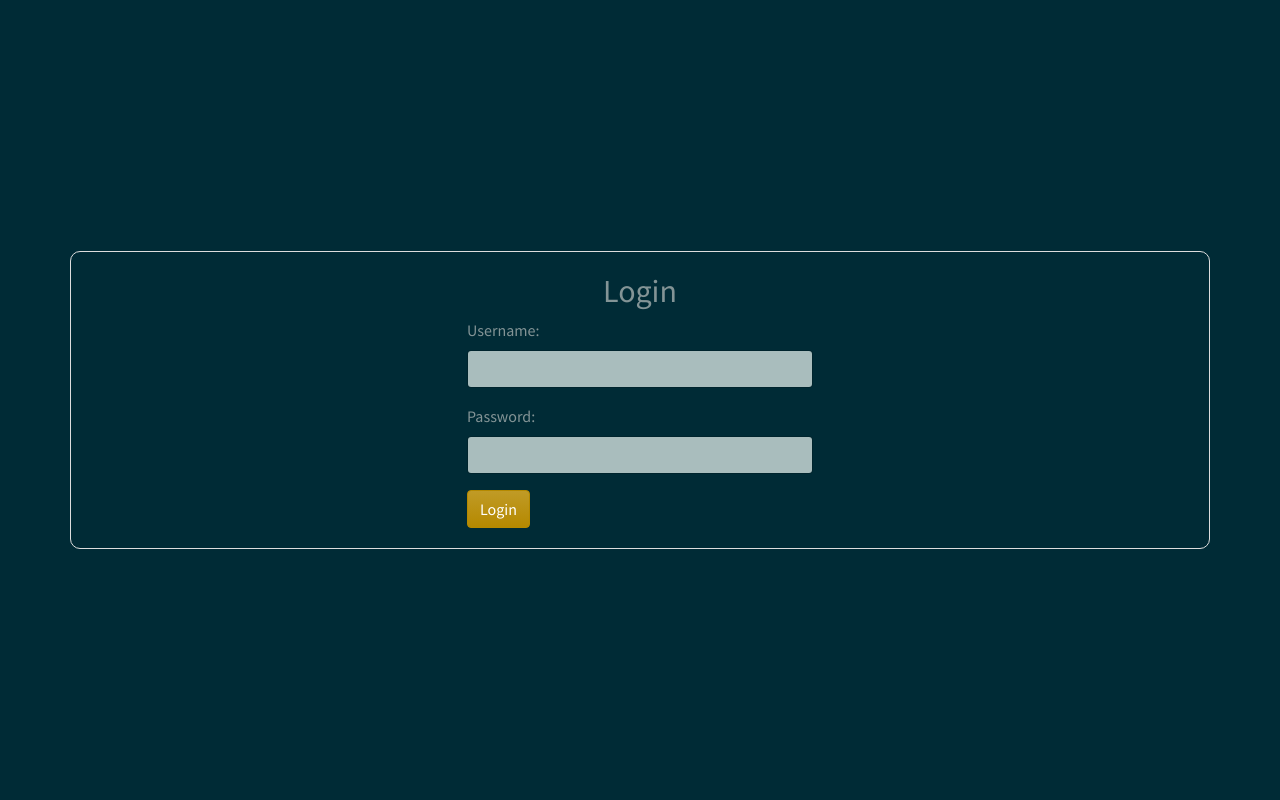
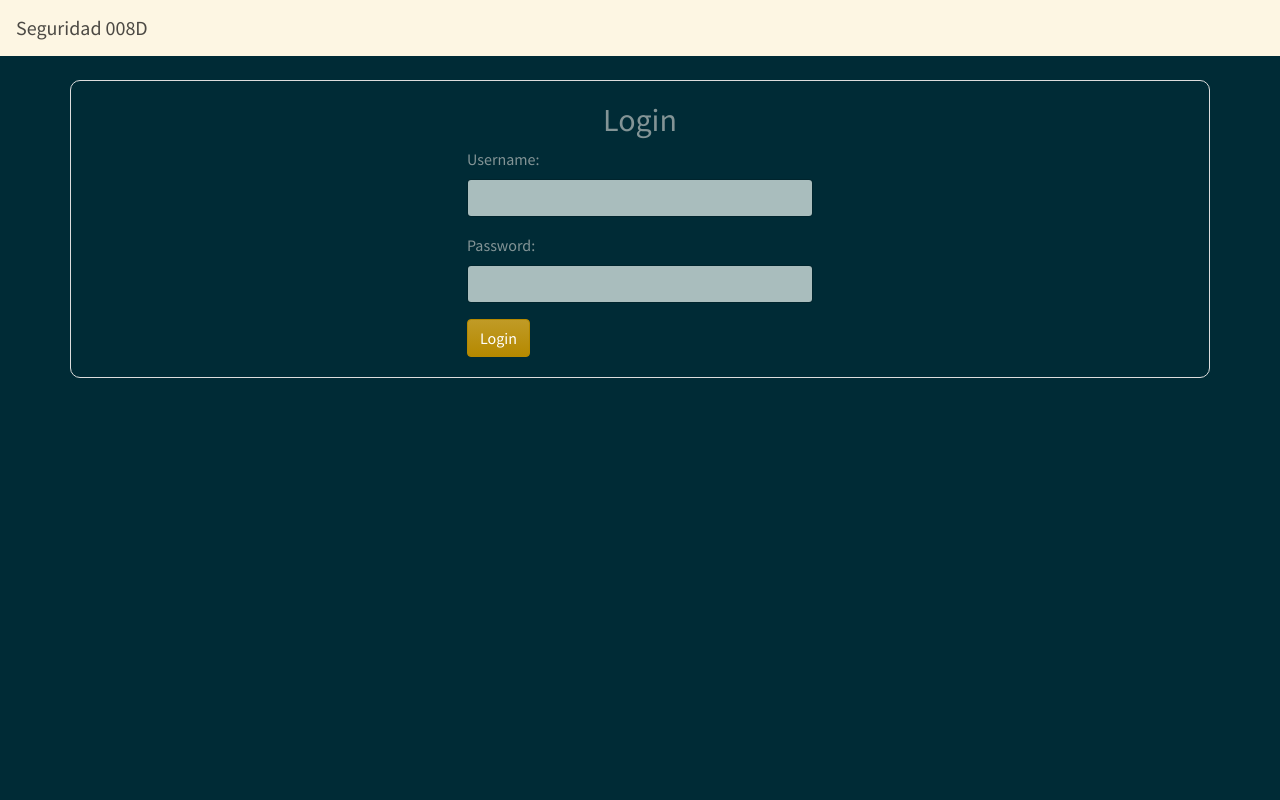
Before and after one commit to dar-rojas/Seguridad-008D, a Django app: page /login/ in a window 1280 px wide. Run offline with Django 4.2, Linux system fonts and the light colour scheme; some libraries are stand-ins or nearby versions.

Commit message:
navbar y boton de logout

```diff
--- a/seguridad008d/reclamos/forms.py
+++ b/seguridad008d/reclamos/forms.py
@@ -8,7 +8,7 @@ from .models import Reclamo
 class LoginForm(forms.Form):
     username = forms.CharField(max_length = 50, widget=forms.TextInput(attrs={'class':'form-control'}))
     password = forms.CharField(max_length = 50, widget=forms.PasswordInput(attrs={'class':'form-control'}))
-    captcha = ReCaptchaField
+    captcha = ReCaptchaField()
 
 
 class Create_Form(ModelForm):
--- a/seguridad008d/reclamos/templates/base.html
+++ b/seguridad008d/reclamos/templates/base.html
@@ -8,14 +8,6 @@
     <script src="https://code.jquery.com/jquery-3.5.1.slim.min.js"></script>
     <script src="https://cdn.jsdelivr.net/npm/bootstrap@4.5.2/dist/js/bootstrap.min.js"></script>
     <style>
-        body {
-            display: flex;
-            align-items: center;
-            justify-content: center;
-            height: 100vh;
-            margin: 0;
-        }
-
         .container {
             border: 1px solid #ddd; /* Add a border around the container */
             padding: 20px;
@@ -24,7 +16,8 @@
     </style>
 </head>
 <body>
-    <div class="container">
+    <header>{% include 'navbar.html' %}</header>
+    <div class="container mt-4">
         {% block content %}{% endblock %}
     </div>
 </body>
--- /dev/null
+++ b/seguridad008d/reclamos/templates/navbar.html
@@ -0,0 +1,18 @@
+<nav class="navbar navbar-expand-lg navbar-light bg-light">
+    <a class="navbar-brand" href="#">Seguridad 008D</a>
+
+    <button class="navbar-toggler" type="button" data-toggle="collapse" data-target="#navbarNav" aria-controls="navbarNav" aria-expanded="false" aria-label="Toggle navigation">
+        <span class="navbar-toggler-icon"></span>
+    </button>
+
+    <div class="collapse navbar-collapse justify-content-end" id="navbarNav">
+        <ul class="navbar-nav">
+            <!-- Logout Button -->
+            {% if user.is_authenticated %}
+                <li class="nav-item"><a href="{% url 'logout' %}" class="nav-link">
+                    <button type="button" class="btn btn-warning">Salir</button>
+                </a></li>
+            {% endif %}
+        </ul>
+    </div>
+</nav>
--- a/seguridad008d/reclamos/views.py
+++ b/seguridad008d/reclamos/views.py
@@ -50,6 +50,16 @@ def login_view(request):
             else:
                 messages.error(request, ("Usuario o contraseña inválida"))
                 return redirect('login')
+        else:
+            messages.error(request, ("Captcha necesario para continuar"))
+            return redirect('login')
     else:
         form = LoginForm()
         return render(request, 'login.html', {'form':form})
+
+#LOGOUT
+@allowed_users(allowed_roles=['Cliente', 'Admin'])
+def logout_view(request):
+    logout(request)
+    messages.success(request, ("Sesión cerrada exitosamente"))
+    return redirect('login')
--- a/seguridad008d/seguridad008d/urls.py
+++ b/seguridad008d/seguridad008d/urls.py
@@ -16,11 +16,12 @@ Including another URLconf
 """
 from django.contrib import admin
 from django.urls import path, include
-from reclamos.views import login_view, create_formulario
+from reclamos.views import login_view, create_formulario, logout_view
 
 urlpatterns = [
     path('', create_formulario, name="formulario"),
     path('admin/', admin.site.urls),
     path('formulario/', create_formulario, name="formulario"),
-    path('login/', login_view, name='login')
+    path('login/', login_view, name='login'),
+    path('logout/', logout_view, name='logout'),
 ]
```
